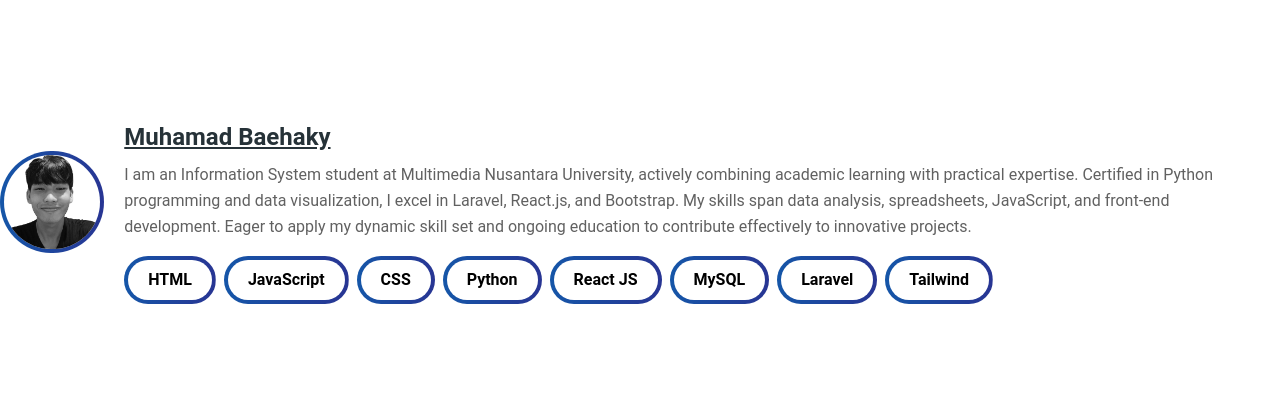
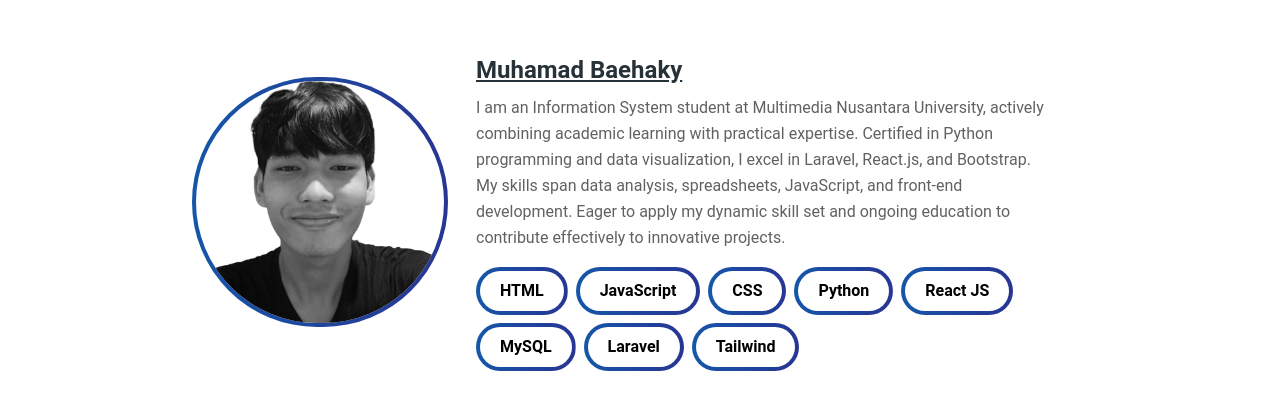
Before and after one commit to baehaky/my_portofolio, a React (Vite) app: page / in a window 1280 px wide. Shown: the part 998-1408 px from the top of the page. Built offline with nearby package versions, Linux system fonts and the light colour scheme.

Commit message:
modified:   src/Components/AboutMe.jsx

```diff
--- a/src/Components/AboutMe.jsx
+++ b/src/Components/AboutMe.jsx
@@ -6,13 +6,12 @@ export function AboutMe() {
   return (
     <div
       id="aboutme"
-      className="flex flex-col min-h-screen lg:flex-row justify-center items-center"
+      className="min-h-screen flex flex-col lg:flex-row justify-center items-center"
     >
       <motion.CardHeader
-        animate={{ y: 50 }}
         initial={{ opacity: 0 }}
-        whileInView={{ opacity: 1, y: 0 }}
-        transition={{ ease: "easeOut", duration: 2 }}
+        whileInView={{ opacity: 1}}
+        transition={{ ease: "easeIn", duration: 3 }}
         shadow={true}
         floated={false}
         className="rounded-full w-[50%] sm:w-[25%] lg:w-[20%] animate-border bg-white bg-gradient-to-r from-cyan-500 via-light-blue-800 to-indigo-800 bg-[length:400%_400%] flex justify-center items-center p-1"
@@ -24,20 +23,23 @@ export function AboutMe() {
         />
       </motion.CardHeader>
       <motion.cardBody
-        animate={{ y: 100 }}
-        className="mt-5"
+        animate={{ y: 200 }}
+        className="mt-5 w-[90%] sm:w-[80%] lg:w-[50%]"
         initial={{ opacity: 0 }}
-        whileInView={{ opacity: 1, y:0}}
-        transition={{ ease: "easeOut", duration: 2 }}
+        whileInView={{ opacity: 1, y: 0 }}
+        transition={{ ease: "easeIn", duration: 2 }}
       >
         <Typography
           variant="h4"
           color="blue-gray"
-          className="mb-2 underline font-bold text-center lg:text-left lg:mx-5"
+          className="mb-2 underline font-bold text-center mx-7 lg:text-left"
         >
           Muhamad Baehaky
         </Typography>
-        <Typography color="gray" className="mb-4 font-normal mx-5 text-left lg:text-left sm:text-center">
+        <Typography
+          color="gray"
+          className="mb-4 font-normal w-[90%] lg:w-[90%] text-left lg:text-left mx-7 sm:text-center"
+        >
           I am an Information System student at Multimedia Nusantara University,
           actively combining academic learning with practical expertise.
           Certified in Python programming and data visualization, I excel in
@@ -46,7 +48,7 @@ export function AboutMe() {
           dynamic skill set and ongoing education to contribute effectively to
           innovative projects.
         </Typography>
-        <div className="flex flex-wrap gap-2 mx-5">
+        <div className="flex flex-wrap w-[90%] gap-2 mx-7">
           <span className="animate-border inline-block rounded-full bg-gradient-to-r from-cyan-500 via-light-blue-800 to-indigo-800 bg-[length:400%_400%] p-1">
             <span className="block rounded-full bg-slate-900 px-5 py-2 font-bold text-black bg-white">
               HTML
```
